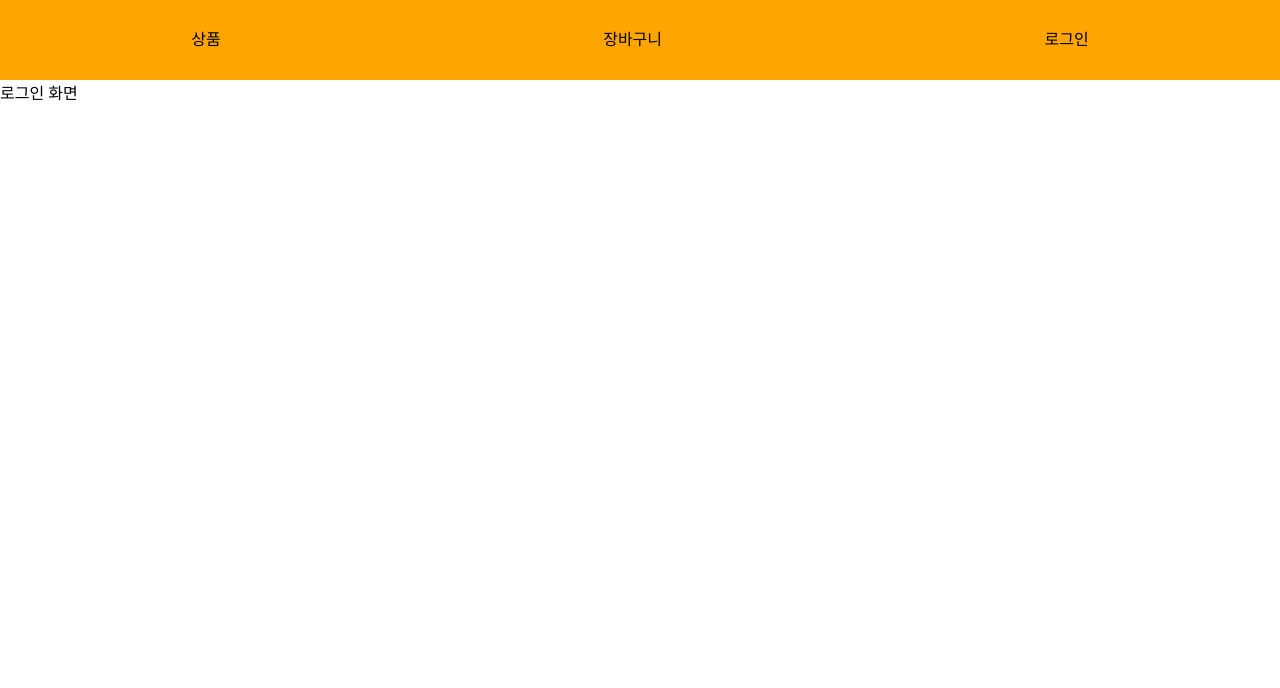
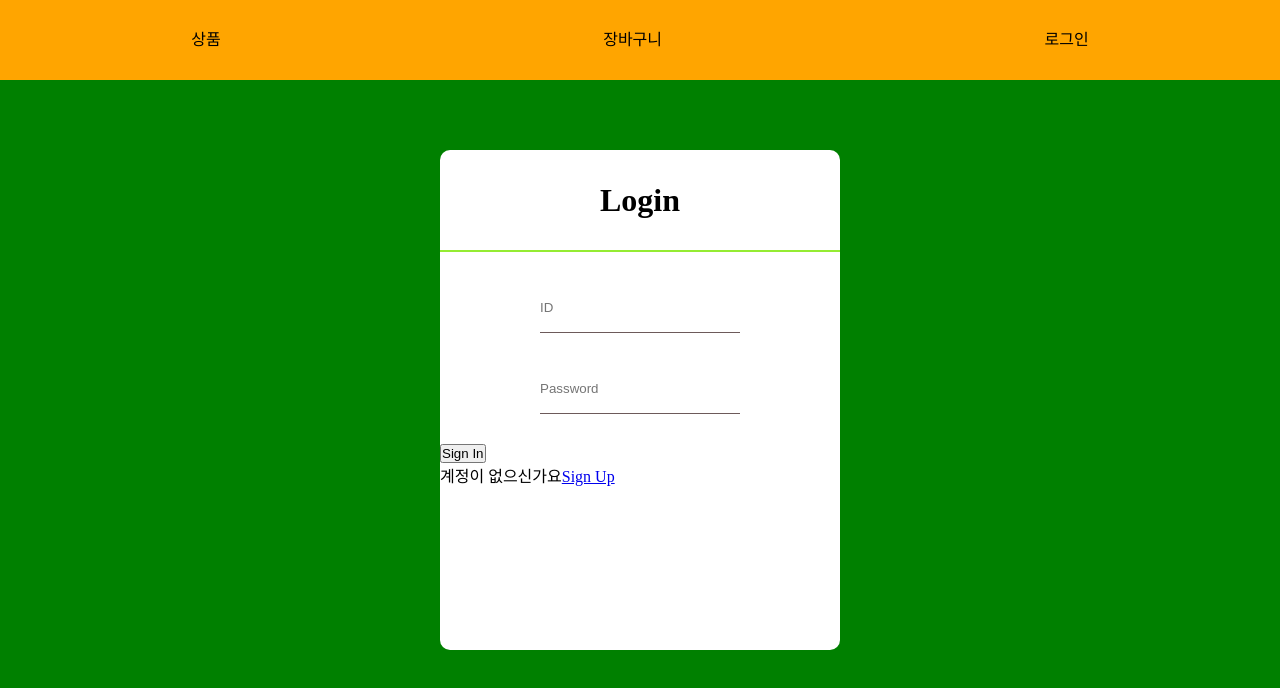
Before and after one commit to iHateAI/VUE.JS-ShoppingCart, a Vue app in the folder frontend/: page /login in a window 1280 px wide. Shown: the top 688 px of the page. Built offline with nearby package versions, Linux system fonts and the light colour scheme.

Commit message:
front - 로그인화면, Input

```diff
--- a/frontend/src/App.vue
+++ b/frontend/src/App.vue
@@ -15,7 +15,7 @@ export default {
 </script>
 
 <style>
-body {
+* {
   margin: 0;
   padding: 0;
 }
--- a/frontend/src/views/Container.vue
+++ b/frontend/src/views/Container.vue
@@ -14,8 +14,8 @@ export default {
   },
   data() {
     return {
-      isLogin: false,
-      username: '',
+      isLogin: true,
+      username: 'ㅇㅇ',
     }
   }
 }
--- a/frontend/src/views/Header.vue
+++ b/frontend/src/views/Header.vue
@@ -17,8 +17,9 @@ export default {
 <style scoped>
 header {
   background-color: orange;
+  width: 100%;
   height: 80px;
-
+  position: fixed;
 }
 
 header ol {
--- a/frontend/src/views/Login.vue
+++ b/frontend/src/views/Login.vue
@@ -1,6 +1,18 @@
 <template>
-  <div>
-    로그인 화면
+  <div class="container">
+    <div class="login-box">
+      <div class="title-box">
+        <h1>Login</h1>
+      </div>
+      <div class="input-id">
+        <input type="text" placeholder="ID">
+      </div>
+      <div class="input-pw">
+        <input type="password" placeholder="Password">
+      </div>
+      <p><button>Sign In</button></p>
+      <p>계정이 없으신가요<span><a href="#">Sign Up</a></span></p>
+    </div>
   </div>
 </template>
 
@@ -11,5 +23,44 @@ export default {
 </script>
 
 <style scoped>
+.container {
+  height: 100vh;
+  background-color: green;
+  display: flex;
+  justify-content: center;
+  align-items: center;
+}
+
+.container .login-box {
+  background-color: white;
+  width: 400px;
+  height: 500px;
+  border-radius: 10px 10px;
+}
+
+.container .login-box .title-box {
+  height: 100px;
+  border-bottom: solid 2px rgb(149, 236, 50);
+}
+
+.container .login-box .title-box h1 {
+  text-align: center;
+  line-height: 100px;
+}
+
+.container .login-box .input-id, .input-pw {
+  text-align: center;
+  margin: 30px;
+}
+
+
+input {
+  width: 200px;
+  height: 50px;
+  border: none;
+  border-bottom: 1px solid rgb(109, 90, 90);
+}
+
+
 
 </style>
```
